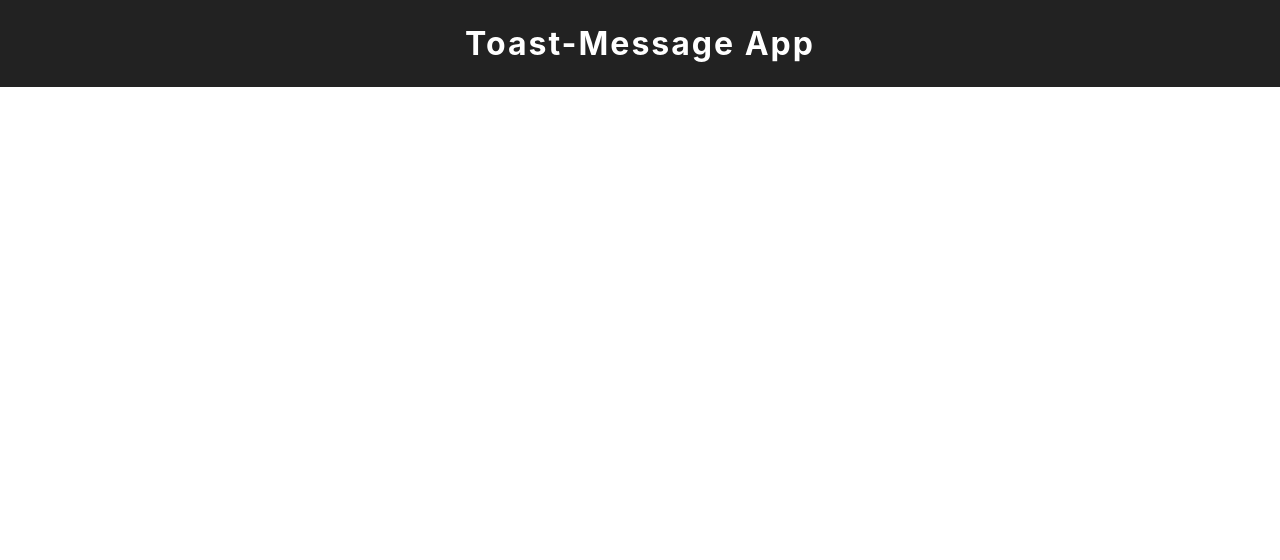
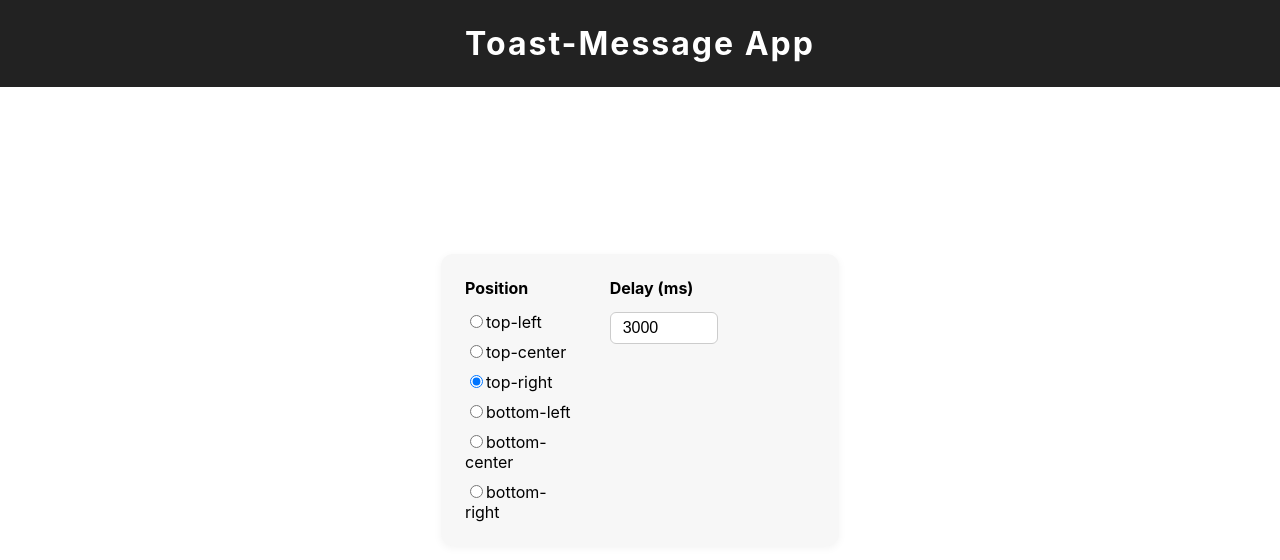
Before and after one commit to CWDll/toast-message, a React (Create React App) app: page / in a window 1280 px wide. Shown: the top 560 px of the page. Built offline with nearby package versions, Linux system fonts and the light colour scheme.

Commit message:
feat: OptionBox Component

```diff
--- a/src/App.tsx
+++ b/src/App.tsx
@@ -1,10 +1,21 @@
-import React from "react";
+import React, { useState } from "react";
 import Header from "./components/Header";
+import OptionBox from "./components/OptionBox";
+import { Position } from "./types/toast";
 
 function App() {
+  const [position, setPosition] = useState<Position>("top-right");
+  const [delay, setDelay] = useState<number>(3000);
+
   return (
     <div>
       <Header />
+      <OptionBox
+        position={position}
+        setPosition={setPosition}
+        delay={delay}
+        setDelay={setDelay}
+      />
     </div>
   );
 }
--- /dev/null
+++ b/src/components/OptionBox/index.tsx
@@ -0,0 +1,55 @@
+import React from "react";
+import { OptionBoxContainer, OptionGroup, Label, DelayInput } from "./style";
+import { Position } from "../../types/toast";
+
+interface OptionBoxProps {
+  position: Position;
+  setPosition: (pos: Position) => void;
+  delay: number;
+  setDelay: (delay: number) => void;
+}
+
+const positions: Position[] = [
+  "top-left",
+  "top-center",
+  "top-right",
+  "bottom-left",
+  "bottom-center",
+  "bottom-right",
+];
+
+export default function OptionBox({
+  position,
+  setPosition,
+  delay,
+  setDelay,
+}: OptionBoxProps) {
+  return (
+    <OptionBoxContainer>
+      <OptionGroup>
+        <Label>Position</Label>
+        {positions.map((pos) => (
+          <label key={pos}>
+            <input
+              type="radio"
+              name="position"
+              value={pos}
+              checked={position === pos}
+              onChange={() => setPosition(pos)}
+            />
+            {pos}
+          </label>
+        ))}
+      </OptionGroup>
+      <OptionGroup>
+        <Label>Delay (ms)</Label>
+        <DelayInput
+          type="number"
+          min={0}
+          value={delay}
+          onChange={(e) => setDelay(Number(e.target.value))}
+        />
+      </OptionGroup>
+    </OptionBoxContainer>
+  );
+}
--- /dev/null
+++ b/src/components/OptionBox/style.ts
@@ -0,0 +1,35 @@
+import styled from "styled-components";
+
+export const OptionBoxContainer = styled.div`
+  position: absolute;
+  top: 50%;
+  left: 50%;
+  transform: translate(-50%, -50%);
+  display: flex;
+  flex-direction: row;
+  gap: 30px;
+  padding: 24px;
+  background: #f7f7f7;
+  border-radius: 12px;
+  box-shadow: 0 2px 8px rgba(0, 0, 0, 0.05);
+  width: 350px;
+`;
+
+export const OptionGroup = styled.div`
+  display: flex;
+  flex-direction: column;
+  gap: 10px;
+`;
+
+export const Label = styled.span`
+  font-weight: bold;
+  margin-bottom: 4px;
+`;
+
+export const DelayInput = styled.input`
+  padding: 6px 12px;
+  border: 1px solid #ccc;
+  border-radius: 6px;
+  font-size: 1rem;
+  width: 40%;
+`;
```
